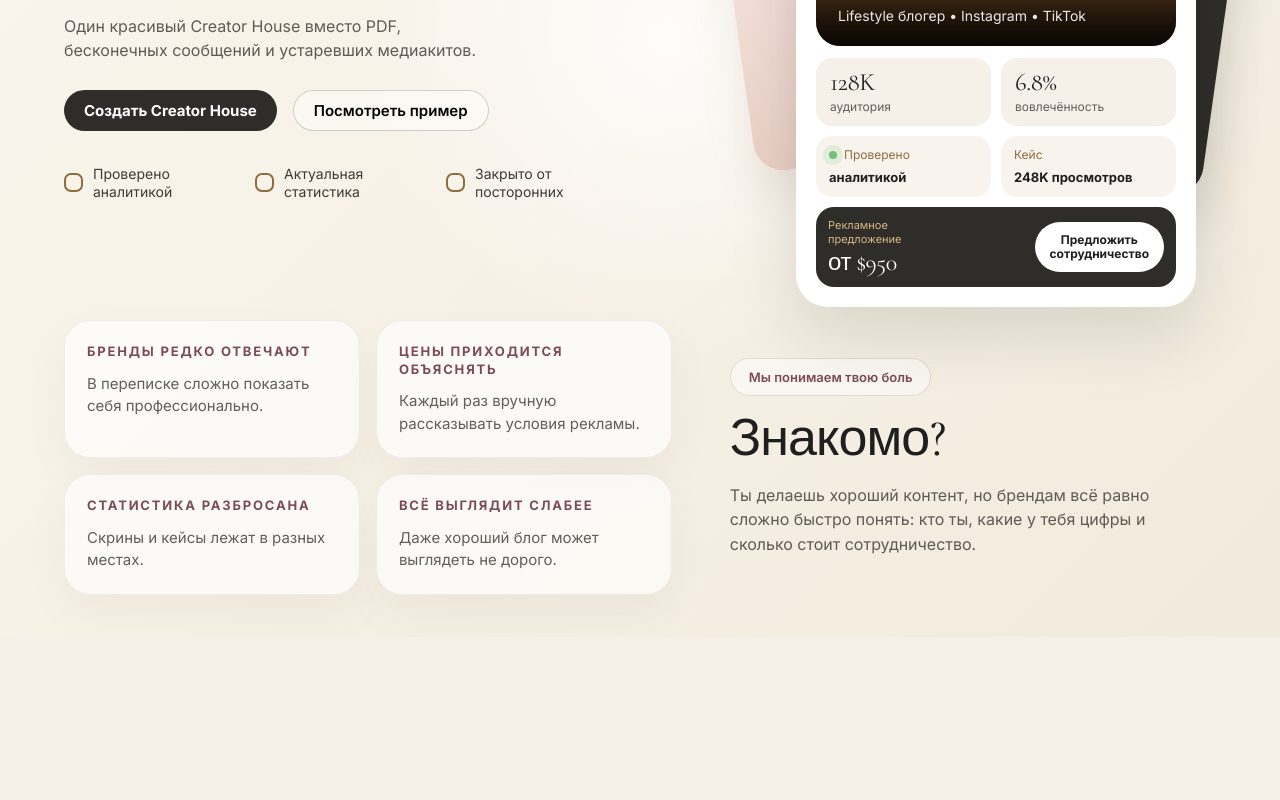
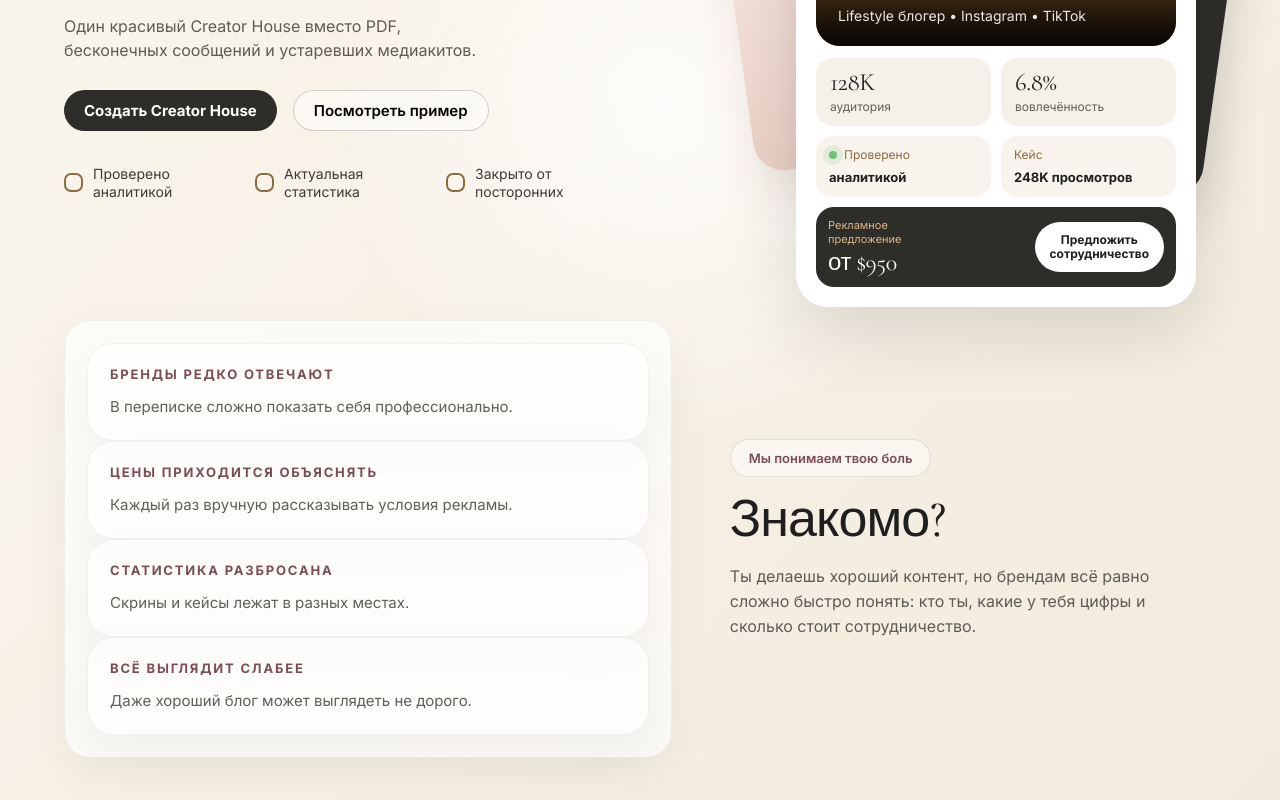
Before and after one commit to tsstish/creator-house, a Next.js app: page / in a window 1280 px wide. Shown: the part 398-1198 px from the top of the page. Before the commit the page ends 1035 px from the top, so only its background shows below. Built offline with nearby package versions, Linux system fonts and the light colour scheme.

Commit message:
Update page.tsx

```diff
--- a/app/page.tsx
+++ b/app/page.tsx
@@ -189,9 +189,9 @@ export default function Home() {
           </div>
         </div>
 
-        <section className="section-block">
-  <div className="safe-two-column">
-    <div className="cards-grid-safe">
+        <section className="pain-section">
+  <div className="pain-layout">
+    <div className="info-card pain-card">
       {[
         ["Бренды редко отвечают", "В переписке сложно показать себя профессионально."],
         ["Цены приходится объяснять", "Каждый раз вручную рассказывать условия рекламы."],
```
